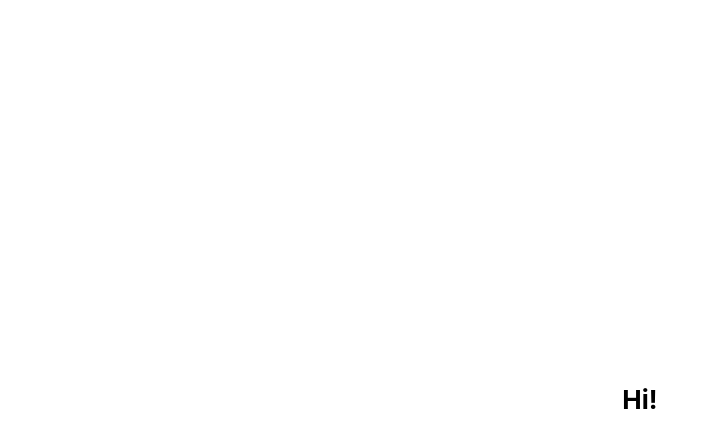
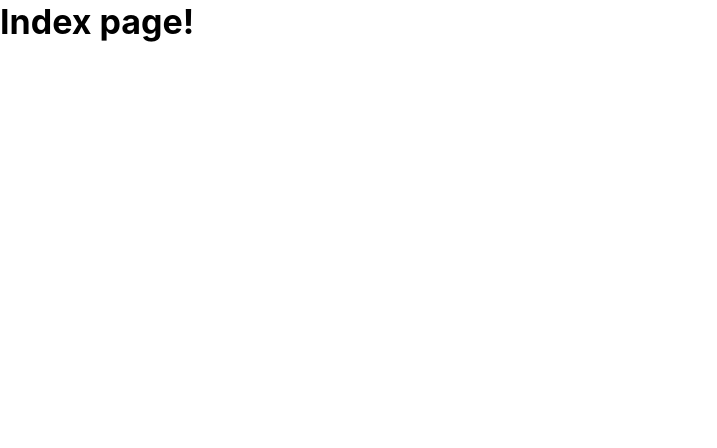
Before and after one commit to SecondThundeR/course-frontend, a React (Vite) app: page / in a window 1280 px wide. Shown: the top 448 px of the page, without its empty margins (0-717 px from the left). Built offline with nearby package versions, Linux system fonts and the light colour scheme.

Commit message:
feat: add initial support for routing

```diff
--- a/src/App.tsx
+++ /dev/null
@@ -1,11 +0,0 @@
-import { Flex, Title } from "@mantine/core";
-
-function App() {
-  return (
-    <Flex h="100vh" justify="center" align="center">
-      <Title order={2}>Hi!</Title>
-    </Flex>
-  );
-}
-
-export default App;
--- /dev/null
+++ b/src/components/Chat/index.tsx
@@ -0,0 +1,7 @@
+import { Title } from "@mantine/core";
+
+function Chat() {
+  return <Title>Chat page!</Title>;
+}
+
+export default Chat;
--- /dev/null
+++ b/src/components/Index/index.tsx
@@ -0,0 +1,7 @@
+import { Title } from "@mantine/core";
+
+function Index() {
+  return <Title>Index page!</Title>;
+}
+
+export default Index;
--- /dev/null
+++ b/src/components/Login/index.tsx
@@ -0,0 +1,7 @@
+import { Title } from "@mantine/core";
+
+function Login() {
+  return <Title>Login page!</Title>;
+}
+
+export default Login;
--- /dev/null
+++ b/src/components/Register/index.tsx
@@ -0,0 +1,7 @@
+import { Title } from "@mantine/core";
+
+function Register() {
+  return <Title>Register page!</Title>;
+}
+
+export default Register;
--- /dev/null
+++ b/src/components/Root/index.tsx
@@ -0,0 +1,12 @@
+import { MantineProvider } from "@mantine/core";
+import { Outlet } from "@tanstack/react-router";
+
+function Root() {
+  return (
+    <MantineProvider>
+      <Outlet />
+    </MantineProvider>
+  );
+}
+
+export default Root;
--- a/src/main.tsx
+++ b/src/main.tsx
@@ -2,14 +2,12 @@ import "@mantine/core/styles.css";
 
 import React from "react";
 import ReactDOM from "react-dom/client";
-import { MantineProvider } from "@mantine/core";
+import { RouterProvider } from "@tanstack/react-router";
 
-import App from "./App.tsx";
+import { router } from "./router";
 
 ReactDOM.createRoot(document.getElementById("root")!).render(
   <React.StrictMode>
-    <MantineProvider>
-      <App />
-    </MantineProvider>
+    <RouterProvider router={router} />
   </React.StrictMode>
 );
--- /dev/null
+++ b/src/router/index.tsx
@@ -0,0 +1,44 @@
+import { Router, RootRoute, Route } from "@tanstack/react-router";
+
+import Chat from "../components/Chat/index.tsx";
+import Index from "../components/Index/index.tsx";
+import Root from "../components/Root/index.tsx";
+import Register from "../components/Register/index.tsx";
+import Login from "../components/Login/index.tsx";
+
+const rootRoute = new RootRoute({
+  component: Root,
+});
+
+const indexRoute = new Route({
+  getParentRoute: () => rootRoute,
+  path: "/",
+  component: Index,
+});
+
+const chatRoute = new Route({
+  getParentRoute: () => rootRoute,
+  path: "/chat",
+  component: Chat,
+});
+
+const registerRoute = new Route({
+  getParentRoute: () => rootRoute,
+  path: "/register",
+  component: Register,
+});
+
+const loginRoute = new Route({
+  getParentRoute: () => rootRoute,
+  path: "/login",
+  component: Login,
+});
+
+const routeTree = rootRoute.addChildren([
+  indexRoute,
+  chatRoute,
+  registerRoute,
+  loginRoute,
+]);
+
+export const router = new Router({ routeTree });
```
